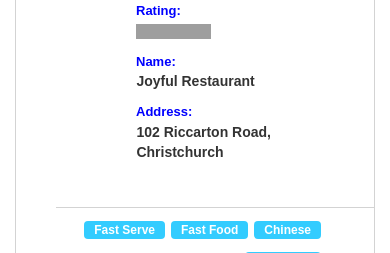
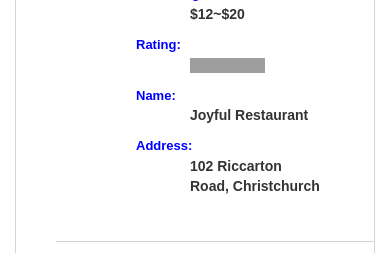
Before and after one commit to kki32/seafood, a PHP site: page /browsePage.php in a window 390 px wide. Shown: the part 1180-1433 px from the top of the page. Run offline with PHP 8.4, Linux system fonts and the light colour scheme; some libraries are stand-ins or nearby versions; grey boxes are pictures that could not be loaded.

Commit message:
change it so that it looks good on phone

```diff
--- a/browsePage.php
+++ b/browsePage.php
@@ -60,6 +60,7 @@
               <p id="search-result-tag"> Quiet</p>
               <p id="search-result-tag"> Takeaway</p>
             </div>
+
               <a href="restaurantReviewPage.php"><img class="search-result-image" src="http://www.joyfulrestaurant.co.nz/images/IMG_0182.jpg" /></a>
               <div class="search-result-label-container">
                 <span id="search-result-label">Price range:</span>
--- a/style.css
+++ b/style.css
@@ -343,7 +343,7 @@ td{
 .search-result{
   font-family: Century Gothic, sans-serif;
   font-size: 14px;
-  margin-left: 30%;
+  margin-left: 50%;
   font-weight: bold;
 }
 
@@ -359,7 +359,7 @@ td{
 }
 
 .search-result-tag-container{
-  padding-bottom: 10px;
+  padding-bottom: 45px;
   /*padding-left: 300px;*/
 }
 
```
